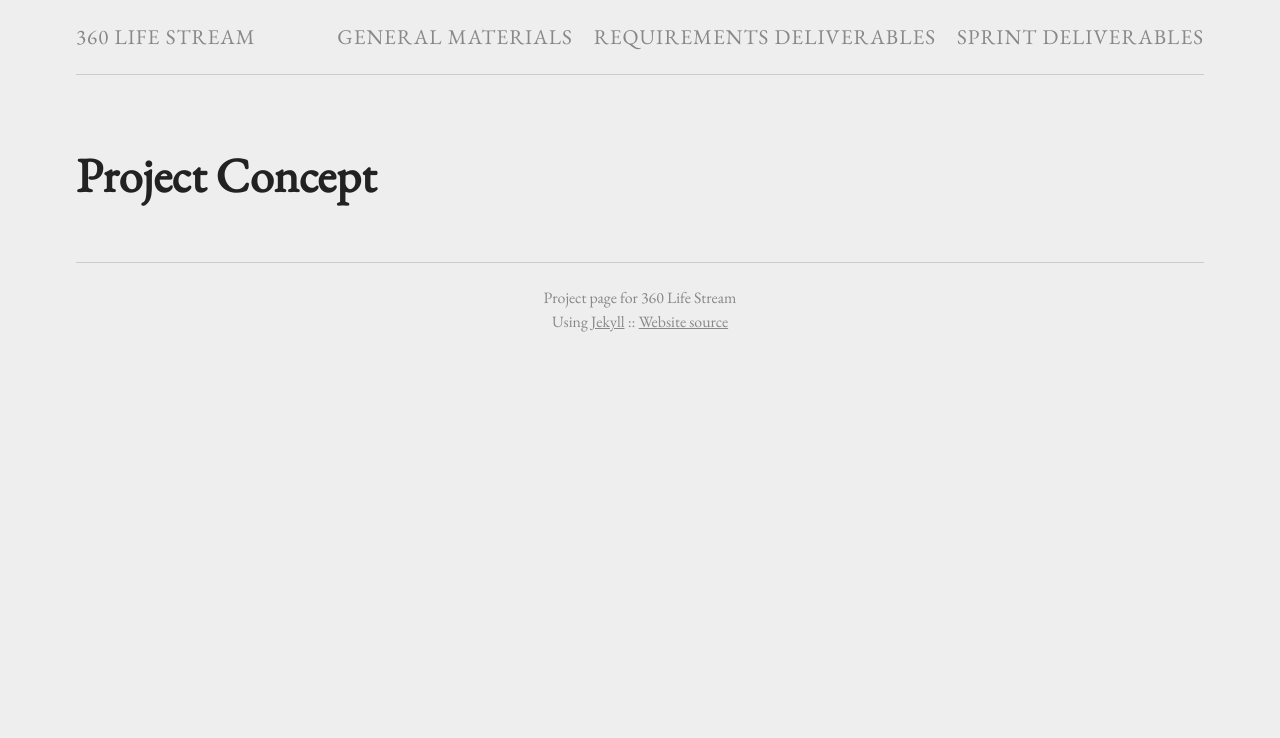
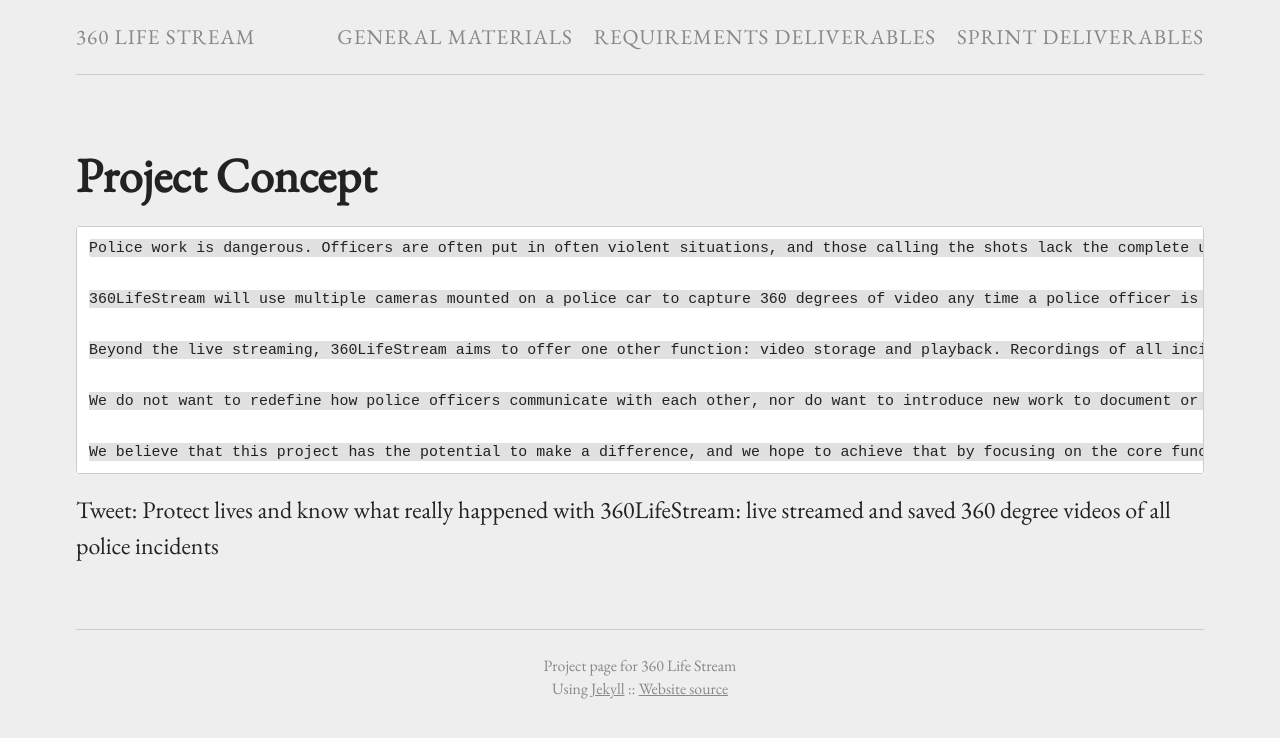
Before and after one commit to 360ls/360ls, a Jekyll site: the page built from _requirements/concept.md, in a window 1280 px wide. Shown: the top 738 px of the page. Built offline with Jekyll 4.4.1, drawn with Linux system fonts in a browser that asks for light colours.

Commit message:
Add concept doc

```diff
--- a/_requirements/concept.md
+++ b/_requirements/concept.md
@@ -2,3 +2,16 @@
 layout: page
 title: Project Concept
 ---
+
+    Police work is dangerous. Officers are often put in often violent situations, and those calling the shots lack the complete understanding of the situation that they need in order to respond safely and appropriately. But it is not only officers that are in danger. Now more than ever, social media is bringing to light stories of brutality and racial discrimination by law enforcement agencies around the country. In these stories, different parties often offer opposing reports. It can be difficult for the public and the legal system to know what really happened. 360LifeStream is a solution to this problem, aiming to accurately capture events involving police, to hold those, police or not, who act wrongly accountable, and to ultimately save lives.
+
+    360LifeStream will use multiple cameras mounted on a police car to capture 360 degrees of video any time a police officer is actively involved in a case or incident (aka when his/her vehicle lights are on). Video will be streamed to a monitor in the officer’s vehicle so that they can view what is happening on all sides without having to turn their heads. Additionally, the video will be live streamed to the web app so that the officer’s superiors can monitor and react to rapidly changing and safety-critical events.
+
+    Beyond the live streaming, 360LifeStream aims to offer one other function: video storage and playback. Recordings of all incidents will be kept and stored for review, use in resolving cases, and for purposes of accountability. They will be accessible through a web app that will provide easy ways to filter and search through recordings.
+
+    We do not want to redefine how police officers communicate with each other, nor do want to introduce new work to document or manage stored recordings. The basic recording and video playback systems should be effortless, simple, and intuitive. Extensive functionality beyond that such as commenting or chatting is outside of the scope of this project.
+
+    We believe that this project has the potential to make a difference, and we hope to achieve that by focusing on the core functionality that will empower law enforcement agencies and capture the truth.
+
+Tweet:
+Protect lives and know what really happened with 360LifeStream: live streamed and saved 360 degree videos of all police incidents
```
